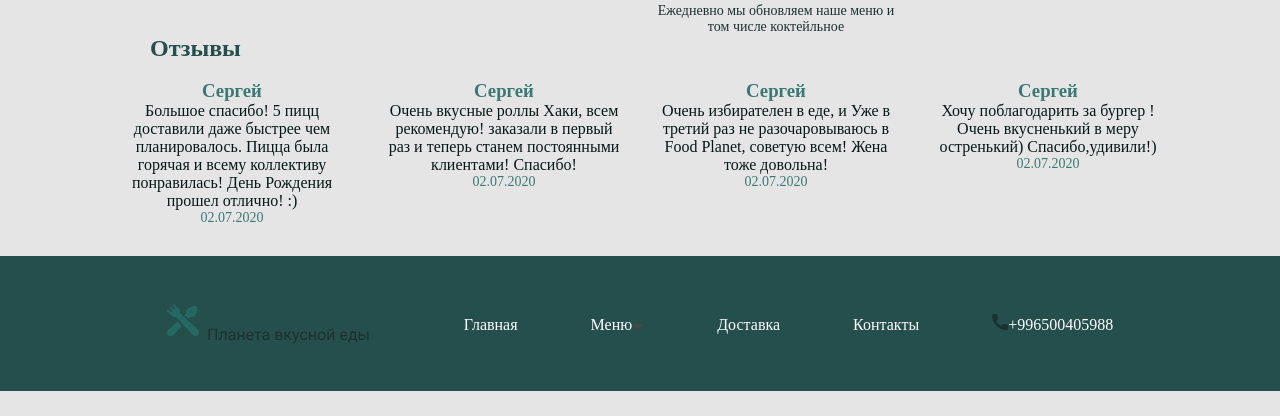
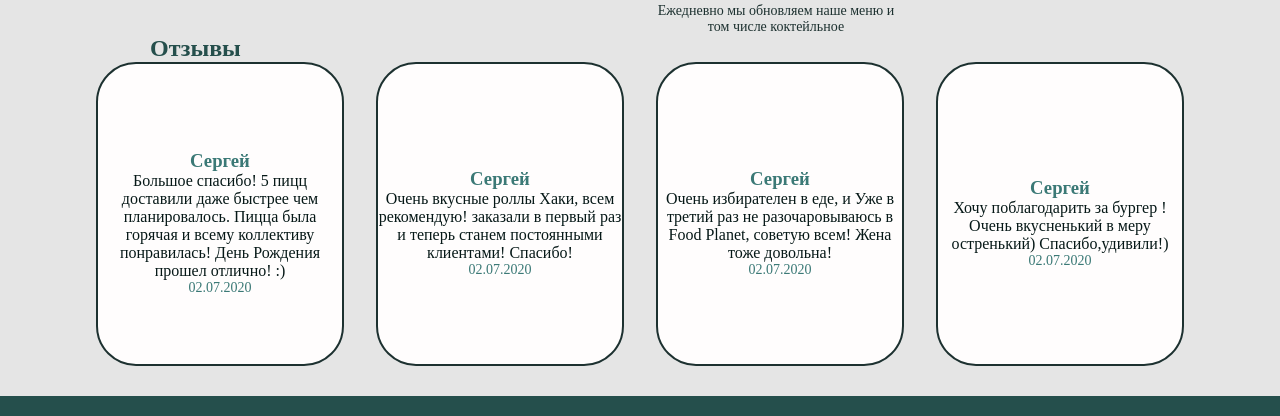
Before and after one commit to Dobrodete1/food-planet, a React (Create React App) app: page / in a window 1280 px wide. Shown: the part 2194-2610 px from the top of the page. Before the commit the page ends 2585 px from the top, so only its background shows below. Built offline with nearby package versions, Linux system fonts and the light colour scheme.

Commit message:
fix: add reviews border

```diff
--- a/src/components/Reviews/Reviews.module.css
+++ b/src/components/Reviews/Reviews.module.css
@@ -9,8 +9,12 @@
     list-style: none;
 }
 .review_list{
-    width: 240px;
+    width: 248px;
+    height: 304px;
     text-align: center;
+    background-image: url(/src/img/logo/border.svg);
+    display: flex;
+    align-items: center;
 }
 .review_list h3{
     color: #3B7976;
```
